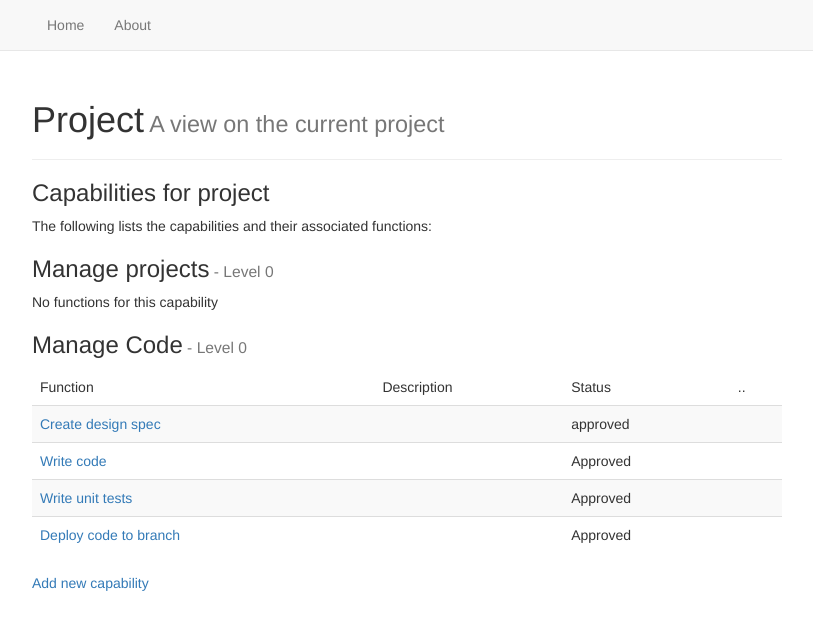
After one commit to heymishy/tom, a Django app: page /backend/projects/1/ in a window 1280 px wide. The commit adds this page. Shown: the top 630 px of the page, without its empty margins (38-851 px from the left). Run offline with Django 3.2, Linux system fonts and the light colour scheme; data comes from the database, SQL or seed files in the repository; some libraries are stand-ins or nearby versions.

Commit message:
Added the project model/views, refactored the models to be more useful and started adding some forms for updating content inside app

```diff
--- a/backend/admin.py
+++ b/backend/admin.py
@@ -5,6 +5,7 @@ from backend.models import *
 class Role2FunctionInline(admin.TabularInline):
 	model = RoletoFunction
 	extra = 2
+	prepopulated_fields = {'name':('function',)}
 
 class RoleAdmin(admin.ModelAdmin):
 	inlines =(Role2FunctionInline, )
--- a/backend/models.py
+++ b/backend/models.py
@@ -9,7 +9,7 @@ STATUS_CHOICES = (
 class Project(models.Model):
 	proj_name = models.CharField(max_length=255, null=True, blank=True)
 	description = models.CharField(max_length=255, null=True, blank=True)
-	status = models.CharField(max_length=255, choices=STATUS_CHOICES)
+	status = models.CharField(max_length=255, choices=STATUS_CHOICES, default="Approved")
 	project_num = models.DecimalField(null=True, max_digits=5, decimal_places=4, blank=True)
 
 	def __str__(self):
@@ -18,7 +18,7 @@ class Project(models.Model):
 class Domain(models.Model):
 	name = models.CharField(max_length=255)
 	description = models.CharField(max_length=255, blank=True)
-	status = models.CharField(max_length=255, choices=STATUS_CHOICES)
+	status = models.CharField(max_length=255, choices=STATUS_CHOICES, default="Approved")
 	domain_num = models.DecimalField(null=True, max_digits=5, decimal_places=4, blank=True)
 	project = models.ManyToManyField(Project, null=True)
 
@@ -28,7 +28,7 @@ class Domain(models.Model):
 class Capability(models.Model):
 	name = models.CharField(max_length=255)
 	description = models.CharField(max_length=255, blank=True)
-	status = models.CharField(max_length=255, choices=STATUS_CHOICES)
+	status = models.CharField(max_length=255, choices=STATUS_CHOICES, default="Approved")
 	capability_num = models.DecimalField(null=True, max_digits=5, decimal_places=4, blank=True)
 	project = models.ManyToManyField(Project, null=True)
 
@@ -39,7 +39,7 @@ class Capability(models.Model):
 		('3', 'Level 3'),
 		)
 
-	level = models.CharField(max_length=1, choices=LEVELS_CHOICES)
+	level = models.CharField(max_length=1, choices=LEVELS_CHOICES, default="Approved")
 	domain = models.ManyToManyField(Domain)
 
 	class Meta:
@@ -52,7 +52,7 @@ class Capability(models.Model):
 class Function(models.Model):
 	name = models.CharField(max_length=255)
 	description = models.CharField(max_length=255, blank=True)
-	status = models.CharField(max_length=255)
+	status = models.CharField(max_length=255, default="Approved")
 	capability = models.ForeignKey(Capability)
 	function_num = models.DecimalField(max_digits=5, decimal_places=4, null=True, blank=True)
 	project = models.ManyToManyField(Project, null=True)
@@ -63,7 +63,7 @@ class Function(models.Model):
 class Role(models.Model):
 	name = models.CharField(max_length=255)
 	description = models.CharField(max_length=255, blank=True)
-	status = models.CharField(max_length=255, choices=STATUS_CHOICES)
+	status = models.CharField(max_length=255, choices=STATUS_CHOICES, default="Approved")
 	performs_func = models.ManyToManyField(Function, through='RoletoFunction')
 	role_num = models.DecimalField(max_digits=5, decimal_places=4, null=True, blank=True)
 
@@ -75,7 +75,7 @@ class RoletoFunction(models.Model):
 	function = models.ForeignKey(Function)
 	name = models.CharField(max_length=255)
 	description = models.CharField(max_length=255, blank=True)
-	status = models.CharField(max_length=255, choices=STATUS_CHOICES)
+	status = models.CharField(max_length=255, choices=STATUS_CHOICES, default="Approved")
 	allocation = models.DecimalField(max_digits=5, decimal_places=2)
 	roletofunction_num = models.DecimalField(max_digits=5, decimal_places=4, null=True, blank=True)
 
@@ -85,7 +85,7 @@ class RoletoFunction(models.Model):
 class Vision(models.Model):
 	name = models.CharField(max_length=255)
 	description = models.CharField(max_length=255, blank=True)
-	status = models.CharField(max_length=255, choices=STATUS_CHOICES)
+	status = models.CharField(max_length=255, choices=STATUS_CHOICES, default="Approved")
 	owner = models.CharField(max_length=255)
 	vision_num = models.DecimalField(max_digits=5, decimal_places=4, null=True, blank=True)
 	project = models.ManyToManyField(Project, null=True)
@@ -96,7 +96,7 @@ class Vision(models.Model):
 class Principle(models.Model):
 	name = models.CharField(max_length=255)
 	description = models.CharField(max_length=255, blank=True)
-	status = models.CharField(max_length=255, choices=STATUS_CHOICES)
+	status = models.CharField(max_length=255, choices=STATUS_CHOICES, default="Approved")
 	principle_num = models.DecimalField(max_digits=5, decimal_places=4, null=True, blank=True)
 	project = models.ManyToManyField(Project, null=True)
 
@@ -118,7 +118,7 @@ class Proces(models.Model):
 class Resource(models.Model):
 	resource_name = models.CharField(max_length=255)
 	title = models.CharField(max_length=255)
-	status = models.CharField(max_length=255, choices=STATUS_CHOICES)
+	status = models.CharField(max_length=255, choices=STATUS_CHOICES, default="Approved")
 	resource_num = models.DecimalField(max_digits=5, decimal_places=4, null=True, blank=True)
 
 	def __str__(self):
@@ -127,7 +127,7 @@ class Resource(models.Model):
 class Issue(models.Model):
 	name = models.CharField(max_length=255)
 	description = models.CharField(max_length=255, blank=True, null=True)
-	status = models.CharField(max_length=255, choices=STATUS_CHOICES)
+	status = models.CharField(max_length=255, choices=STATUS_CHOICES, default="Approved")
 	issue_num = models.DecimalField(max_digits=5, decimal_places=4, null=True)
 	project = models.ManyToManyField(Project, null=True)
 
--- /dev/null
+++ b/backend/templates/backend/project_detail.html
@@ -0,0 +1,57 @@
+
+{% extends "backend/base.html" %}
+
+{% block title%} Functions{% endblock %}
+
+
+{% block content %}
+
+<br><br><br>
+<div class="page-header">
+	  <h1>Project<small> A view on the current project</small></h1>
+</div>
+
+{% if object %}
+
+<h3>Capabilities for project</h3>
+<p>The following lists the capabilities and their associated functions: </p>
+	{% for cap in object.capability_set.all %}
+
+	<h3> {{ cap.name }}<small> - Level {{cap.level }} </small> </h3>
+
+		{% if cap.function_set.all %}
+
+	<table class="table table-striped">
+		<thead>
+			<tr>
+				<td>Function</td>
+				<td>Description</td>
+				<td>Status</td>
+				<td>..</td>
+			</tr>
+		</thead>
+		<tbody>
+
+			<tr>
+
+			{% for function in cap.function_set.all %}
+				<td> <a href=" {{ function.id }}"> {{ function.name }} </a> </td>
+				<td> {{ function.description }} </td>
+				<td> {{ function.status }} </td>
+				<td> {{ ..}}</td>
+			</tr>
+			{% endfor %}
+		</tbody>
+	</table>
+	<a href="/backend/add_capability/">Add new capability</a> <br>
+	{% else %}
+		<P>No functions for this capability</P>
+	{% endif %}
+
+	{% endfor %}
+
+{% else %}
+	<p>No projects are available</p>
+{% endif %}
+
+{% endblock %}
--- a/backend/templates/backend/role_list.html
+++ b/backend/templates/backend/role_list.html
@@ -5,6 +5,9 @@
 
 
 {% block content %}
+
+{% block role_list %}
+
 <h3> Roles </h3>
 {% if role_list %}
 
@@ -99,3 +102,5 @@
 {% endif %}
 
 {% endblock %}
+
+{% endblock %}
--- a/backend/urls.py
+++ b/backend/urls.py
@@ -4,17 +4,16 @@ from backend import views
 urlpatterns = patterns('',
 	# /backend/functions
 	url(r'^functions/$', views.FunctionList.as_view(), name='functions'),
-
+	# /backend/capabilities
+	url(r'^capabilities/$', views.CapabilityList.as_view(), name='functions'),
+	# /backend/add_capability - Add capabilities
+	url(r'^add_capability/$', views.add_capability, name='add_capability'),
 	# /functions/1
-	url(r'^functions/(?P<function_id>\d+)/$', views.DetailView.as_view, name='function_detail'),
-
-	# roles/
-	#url(r'^roles/$', views.roles, name='roles'),
-
-	# /backend/functions
-	url(r'^capabilities/$', views.CapabilityList.as_view(), name='functions'),
-
+	url(r'^functions/(?P<pk>\d+)/$', views.DetailView.as_view, name='function_detail'),
 	# /backend/roles
 	url(r'^roles/$', views.RoleList.as_view(), name='roles'),
-
+	# /backend/projects
+	url(r'^projects/$', views.ProjectList.as_view(), name='projects'),
+	# /backend/projects/[proj_name]/
+	url(r'^projects/(?P<pk>\d+)/$', views.ProjectDetail.as_view(), name='project_detail'),
 )
--- a/backend/views.py
+++ b/backend/views.py
@@ -3,8 +3,8 @@ from django.http import Http404, HttpResponseRedirect
 from django.core.urlresolvers import reverse
 from django.views.generic import ListView, DetailView
 
-from backend.models import Function, Role, RoletoFunction, Capability
-# Create your views here.
+from backend.models import Function, Role, RoletoFunction, Capability, Project
+from backend.forms import FunctionForm, CapabilityForm
 
 class FunctionList(ListView):
 	model = Function
@@ -25,3 +25,30 @@ class CapabilityList(ListView):
 class RoleList(ListView):
 	model = Role
 	context_object_name = 'role_list'
+
+class ProjectList(ListView):
+	model = Project
+	context_object_name = 'proj_list'
+
+	def get_queryset(self):
+		"""return list of functions"""
+		return Project.objects.order_by('id')
+
+class ProjectDetail(DetailView):
+	model = Project
+	template_name = 'backend/project_detail.html'
+
+def add_capability(request):
+	# A HTTP POST?
+    if request.method == 'POST':
+        form = CapabilityForm(request.POST)
+
+        if form.is_valid():
+        	form.save(commit=True)
+        	return ProjectDetail(request)
+        else:
+        	print form.errors
+    else:
+    	form = CapabilityForm()
+
+    return render(request, 'backend/add_capability.html', {'form': form})
```
Also changed, not shown: backend/forms.py (added, +29 -0 lines), backend/templates/backend/add_capability.html (added, +26 -0 lines), backend/templates/backend/project_list.html (added, +43 -0 lines), population.py (+21 -11 lines), backend/migrations/0001_initial.py, backend/migrations/0002_auto_20141105_1917.py (deleted), backend/migrations/0002_auto_20141121_2005.py (added), backend/migrations/0003_auto_20141105_1926.py (deleted), backend/migrations/0004_auto_20141120_2056.py (deleted), backend/migrations/0005_auto_20141120_2058.py (deleted), backend/migrations/0006_auto_20141120_2147.py (deleted), backend/migrations/0007_auto_20141120_2159.py (deleted), db.sqlite3.
